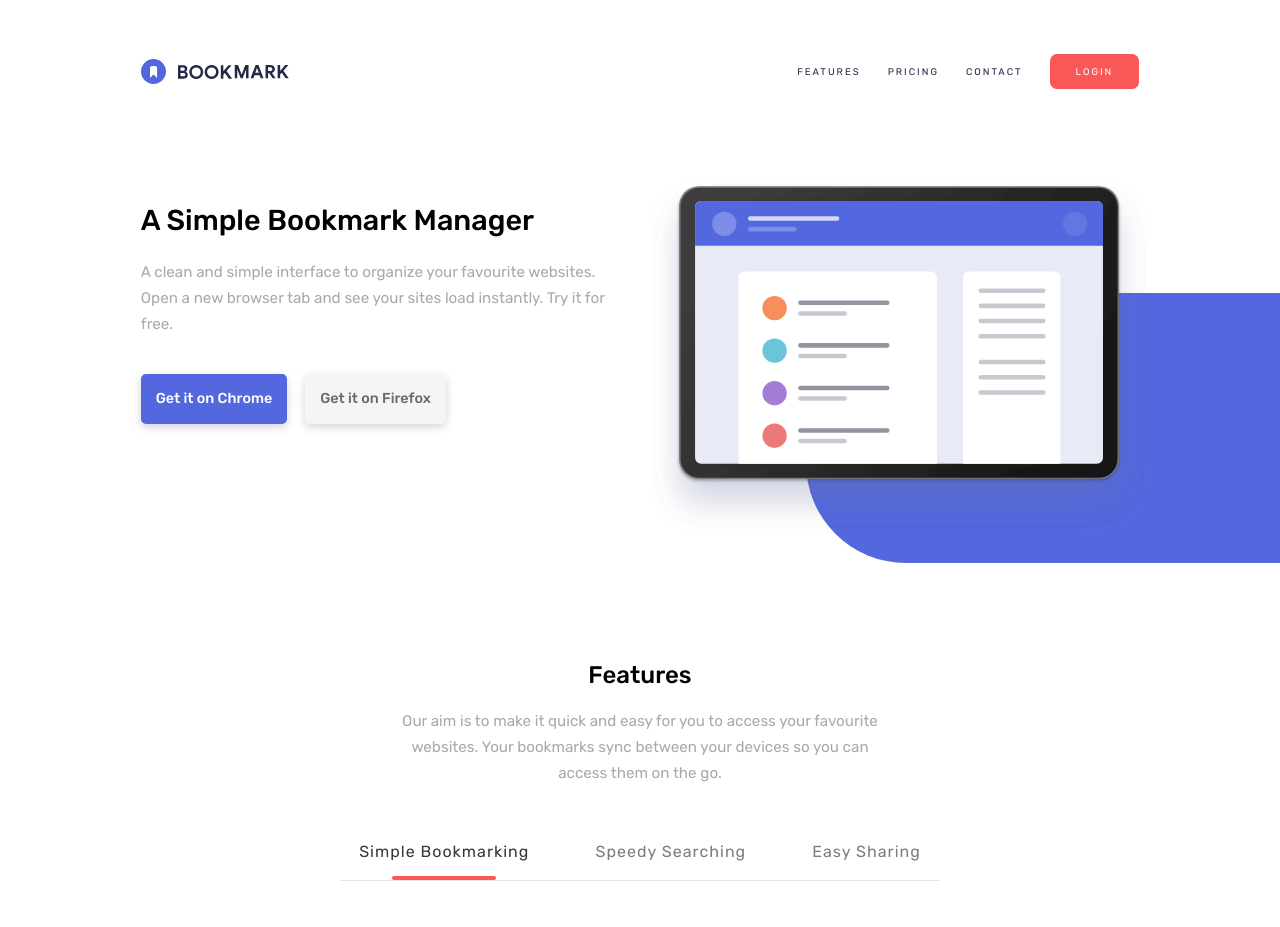
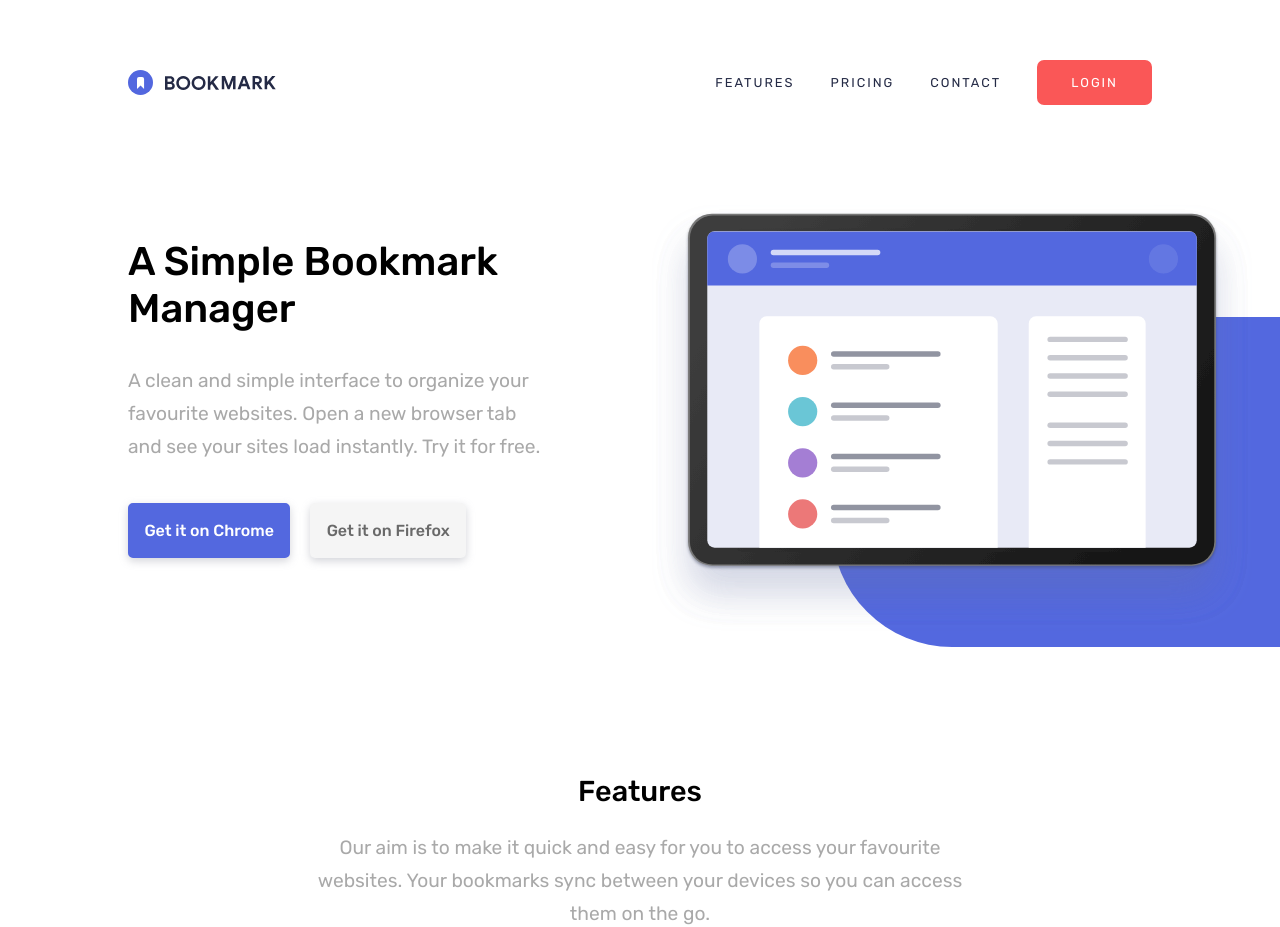
Before and after one commit to jiatian2300/Bookmark-landing-page-FM, a plain HTML site: page index.html in a window 1280 px wide. Shown: the top 927 px of the page. Drawn offline with Linux system fonts and the light colour scheme.

```diff
--- a/css/style.scss
+++ b/css/style.scss
@@ -58,7 +58,7 @@ a {
 }
 
 .container {
-    width: 82%;
+    width: 84%;
     max-width: 500px;
     margin: 0 auto;
 }
@@ -179,7 +179,7 @@ nav {
         max-width: 500px;
         right: 0;
         top: calc(12em + 6vw);
-        border-radius: 100px 0 0 100px;
+        border-radius: 100px 0 0 120px;
         position: absolute;
         z-index: -1;
         background: $soft-blue;
@@ -201,9 +201,9 @@ nav {
         }
 
         .firefox {
-            border: 2px rgb(245, 245, 245) solid;
-            color: rgb(104, 104, 104);
-            background: rgb(245, 245, 245);
+            border: 2px whitesmoke solid;
+            color: dimgray;
+            background: whitesmoke;
         }
     }
 }
@@ -212,7 +212,7 @@ nav {
     padding-top: 6em;
 
     header {
-        max-width: 600px;
+        max-width: 620px;
         margin: 0 auto;
     }
 
@@ -365,6 +365,7 @@ nav {
             display: flex;
             justify-content: space-between;
             align-items: center;
+            text-align: left;
 
             svg {
                 transition: all 0.3s ease-in;
@@ -384,13 +385,13 @@ nav {
         .panel {
             text-align: left;
             line-height: 2;
-            color: $gray-blue;
+            color: dimgray;
 
             padding: 0.5em 0 2em;
             max-height: 0;
             display: none;
             overflow: hidden;
-            border-bottom: 1px rgb(196, 196, 196) solid;
+            border-bottom: 1px lightgray solid;
             transition: all 0.3s ease-out;
         }
     }
@@ -518,7 +519,7 @@ footer {
         }
         .firefox:hover {
             background: none;
-            border: 2px rgb(104, 104, 104) solid;
+            border: 2px dimgray solid;
         }
     }
 
@@ -554,15 +555,25 @@ footer {
 }
 
 @media screen and (min-width: 700px) {
+    h1 {
+        font-size: 2.5rem;
+    }
+
+    h2 {
+        font-size: 1.8rem;
+    }
+
+    p {
+        font-size: 1.2rem;
+    }
+
+    a {
+        font-size: 1rem;
+    }
+
     .container {
         width: 80%;
-        max-width: 1000px;
-    }
-
-    .hero {
-        .container {
-            width: 60%;
-        }
+        max-width: 1200px;
     }
 
     nav {
@@ -576,11 +587,11 @@ footer {
                 flex-direction: row;
                 padding: 0;
                 justify-content: flex-end;
-                gap: 1.5em;
+                gap: 1.8em;
 
                 a {
                     color: $v-dark-blue;
-                    font-size: 0.6rem;
+                    font-size: 0.8rem;
                     border: none;
                     padding: 0;
                     margin: 0;
@@ -633,22 +644,31 @@ footer {
 
     .features {
         header {
+            max-width: 800px;
             p {
                 padding: 0 3em;
             }
         }
+
         .tabs {
             flex-direction: row;
-            border-bottom: 1px rgb(228, 228, 228) solid;
+            border-bottom: 1px lightgray solid;
             padding: 2em 0 0;
             justify-content: space-between;
 
             button {
                 border: none;
+                padding: 1.2em 2em;
+                width: 80vw;
 
                 &:last-child {
                     border: none;
                 }
+            }
+
+            button.active::after {
+                left: 5%;
+                width: 90%;
             }
         }
 
@@ -657,10 +677,7 @@ footer {
             gap: 4em;
             padding-top: 3em;
             text-align: left;
-
-            // .content_text {
-            //     width: 50vw;
-            // }
+            align-items: center;
 
             a {
                 margin-top: 1em;
@@ -669,13 +686,16 @@ footer {
             }
 
             img {
+                max-width: 500px;
+                width: 120%;
+                margin: 0;
                 height: 25vw;
             }
 
             &::after {
                 top: 11vw;
                 width: 45vw;
-                height: 24vw;
+                height: 20vw;
             }
         }
 
@@ -684,8 +704,22 @@ footer {
         }
     }
 
-    .faq .accordian .question:first-child {
-        border-top: 1px rgb(196, 196, 196) solid;
+    .download header {
+        max-width: 600px;
+    }
+
+    .faq .accordian {
+        .question {
+            font-size: 1.2rem;
+        }
+
+        .question:first-child {
+            border-top: 1px lightgray solid;
+        }
+
+        .panel {
+            font-size: 1rem;
+        }
     }
 
     .contact {
@@ -736,30 +770,32 @@ footer {
 
 @media screen and (min-width: 1010px) {
     body {
-        font-size: 18px;
+        font-size: 20px;
     }
 
     .container {
-        width: 78%;
+        width: 80%;
     }
 
     .hero {
-        width: 78%;
+        width: 80%;
         margin: 2em auto 0;
         display: grid;
         grid-template-columns: 1fr 1fr;
         grid-auto-flow: dense;
-        gap: 1em;
+        gap: 5em;
 
         .hero_img {
-            width: 50vw;
+            // width: 60vw;
+            max-width: 600px;
             grid-column: 2;
             padding: 0;
             margin-right: -5em;
         }
 
         .blob {
-            width: 37%;
+            width: 35%;
+            max-height: 330px;
         }
 
         .hero_content {
@@ -798,6 +834,7 @@ footer {
 
     .faq {
         padding: 1em 0 7em;
+        max-width: 550px !important;
 
         .accordian {
             margin: 2em 0 3em;
--- a/index.html
+++ b/index.html
@@ -47,10 +47,10 @@
     </button>
   </nav>
 
-  <section class="hero">
+  <section class="hero container">
     <img src="./images/illustration-hero.svg" class="hero_img" alt="broswer illustration">
     <div class="blob"></div>
-    <div class="hero_content container">
+    <div class="hero_content">
       <h1>A Simple Bookmark Manager</h1>
       <p>A clean and simple interface to organize your favourite websites. Open a new
         browser tab and see your sites load instantly. Try it for free.</p>
```
Also changed, not shown: css/style.css, 1 other file.
